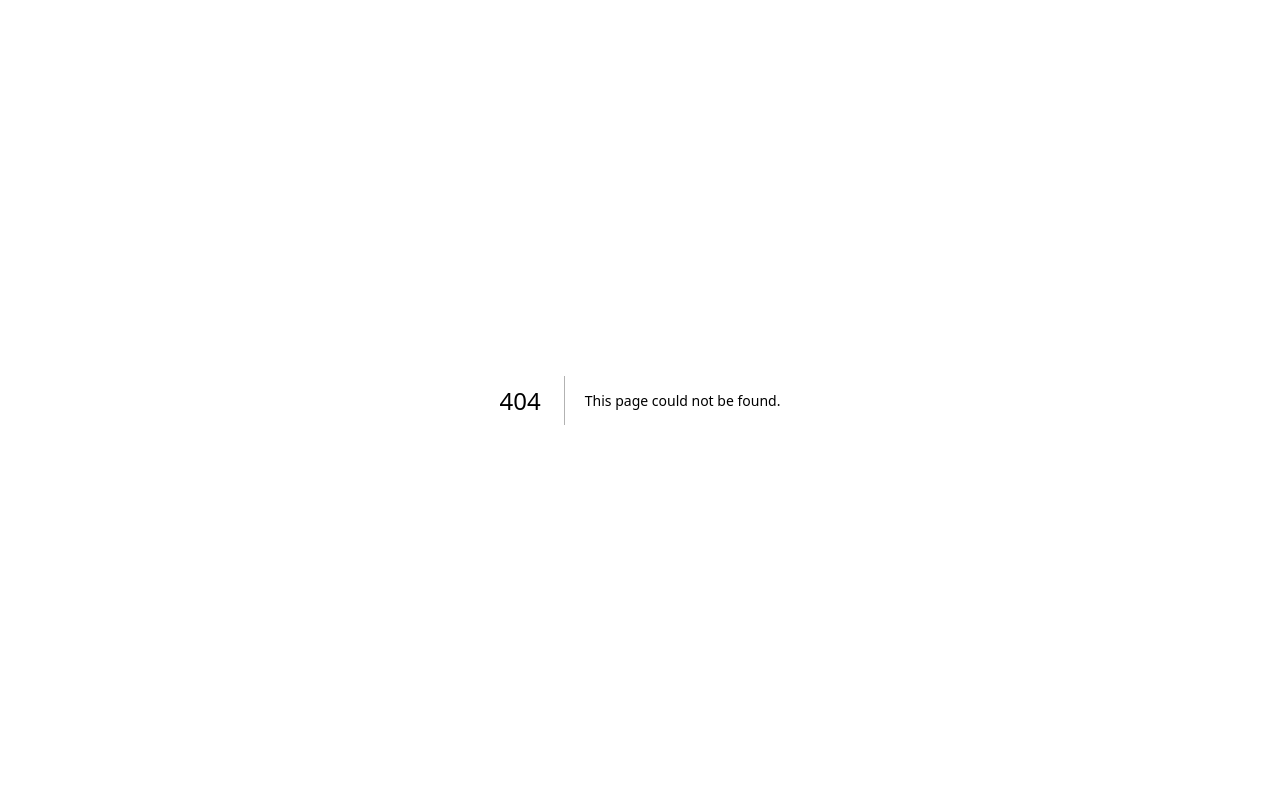
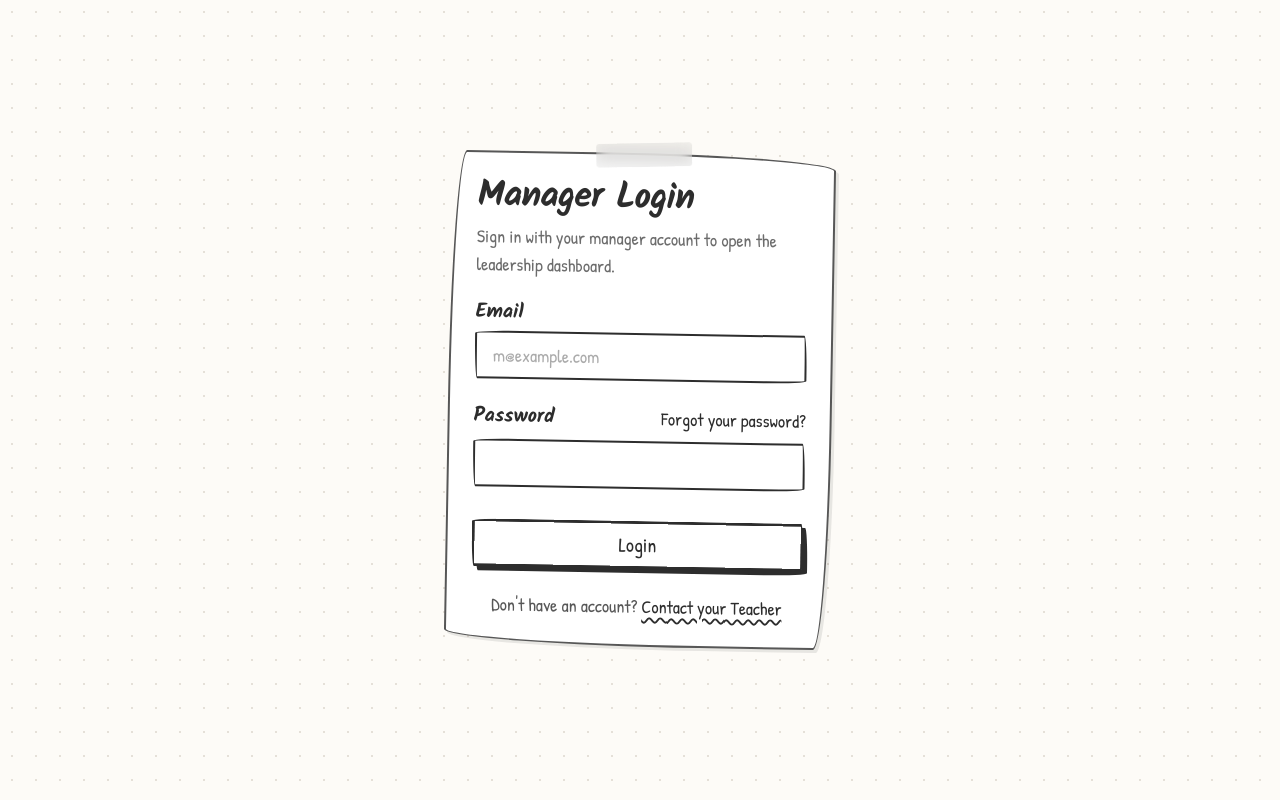
Before and after one commit to harshhhh1/Bbrains, a Next.js app in the folder client/: page /auth/manager-login in a window 1280 px wide. Before the commit this address had no page. Built offline with nearby package versions, Linux system fonts and the light colour scheme; no server answers.

Commit message:
feat(auth): add manager login and redirects

```diff
--- a/client/app/(dashboard)/dashboard/page.tsx
+++ b/client/app/(dashboard)/dashboard/page.tsx
@@ -74,12 +74,12 @@ export default async function DashboardOverview() {
     redirect("/admin/overview");
   }
 
+  if (isManager) {
+    redirect("/manager/overview");
+  }
+
   if (dbUser?.type === "teacher") {
     redirect("/teacher/overview");
-  }
-
-  if (isManager) {
-    redirect("/admin/overview");
   }
 
   let dashboardData: DashboardData | null = null;
--- /dev/null
+++ b/client/app/auth/manager-login/page.tsx
@@ -0,0 +1,14 @@
+import { LoginForm } from '@/features/auth/components/login-form'
+
+export default function ManagerLoginPage() {
+  return (
+    <div className="flex min-h-svh w-full items-center justify-center bg-hand-paper bg-paper-texture bg-[size:24px_24px] p-6 md:p-10">
+      <div className="w-full max-w-sm">
+        <LoginForm
+          title="Manager Login"
+          description="Sign in with your manager account to open the leadership dashboard."
+        />
+      </div>
+    </div>
+  )
+}
--- a/client/features/auth/components/login-form.tsx
+++ b/client/features/auth/components/login-form.tsx
@@ -19,7 +19,17 @@ import { HandLabel } from '@/components/hand-drawn/label'
 import Link from 'next/link'
 import { validate, commonRules, hasErrors, ValidationErrors } from '@/lib/validation'
 
-export function LoginForm({ className, ...props }: React.ComponentPropsWithoutRef<'div'>) {
+type LoginFormProps = React.ComponentPropsWithoutRef<'div'> & {
+  title?: string
+  description?: string
+}
+
+export function LoginForm({
+  className,
+  title = 'Login',
+  description = 'Enter your email below to login to your account',
+  ...props
+}: LoginFormProps) {
   const [email, setEmail] = useState('')
   const [password, setPassword] = useState('')
   const [errors, setErrors] = useState<ValidationErrors>({})
@@ -45,7 +55,7 @@ export function LoginForm({ className, ...props }: React.ComponentPropsWithoutRe
 
     try {
       // Sign in with password and capture the session so we can reuse the token on API calls
-      const { data, error } = await supabase.auth.signInWithPassword({
+      const { error } = await supabase.auth.signInWithPassword({
         email,
         password,
       })
@@ -66,8 +76,14 @@ export function LoginForm({ className, ...props }: React.ComponentPropsWithoutRe
 
         if (userResp.success && userResp.data) {
           const role = userResp.data.type
+          const isManager = (userResp.data.roles || []).some((entry) =>
+            entry?.role?.name?.toLowerCase().includes('manager')
+          )
+
           if (role === 'admin') {
             router.push('/admin/overview')
+          } else if (isManager) {
+            router.push('/manager/overview')
           } else if (role === 'teacher') {
             router.push('/teacher/overview')
           } else {
@@ -101,8 +117,8 @@ export function LoginForm({ className, ...props }: React.ComponentPropsWithoutRe
     <div className={cn('flex flex-col gap-6 rotate-1', className)} {...props}>
       <HandCard decoration="tape">
         <HandCardHeader>
-          <HandCardTitle className="text-4xl">Login</HandCardTitle>
-          <HandCardDescription>Enter your email below to login to your account</HandCardDescription>
+          <HandCardTitle className="text-4xl">{title}</HandCardTitle>
+          <HandCardDescription>{description}</HandCardDescription>
         </HandCardHeader>
         <HandCardContent>
           <form onSubmit={handleLogin}>
--- a/client/services/api/client.ts
+++ b/client/services/api/client.ts
@@ -176,6 +176,12 @@ export interface User {
   firstName?: string;
   lastName?: string;
   type: "student" | "teacher" | "admin" | "staff";
+  roles?: {
+    role?: {
+      name?: string;
+      description?: string;
+    };
+  }[];
   avatar?: string;
   bio?: string;
   phone?: string;
```
